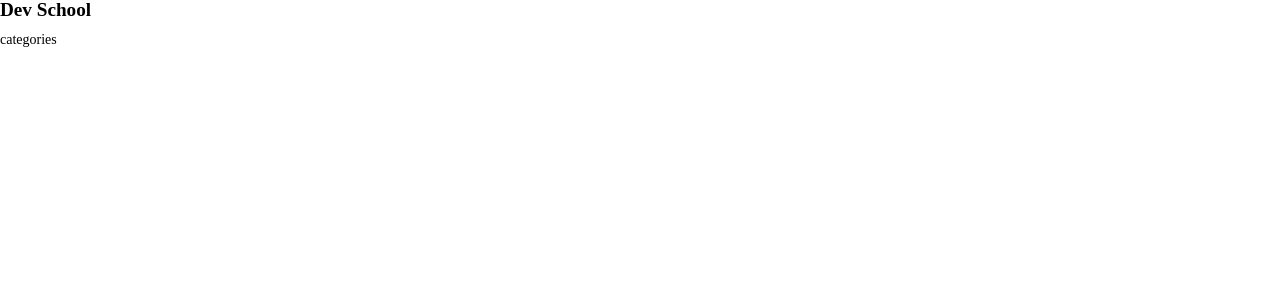
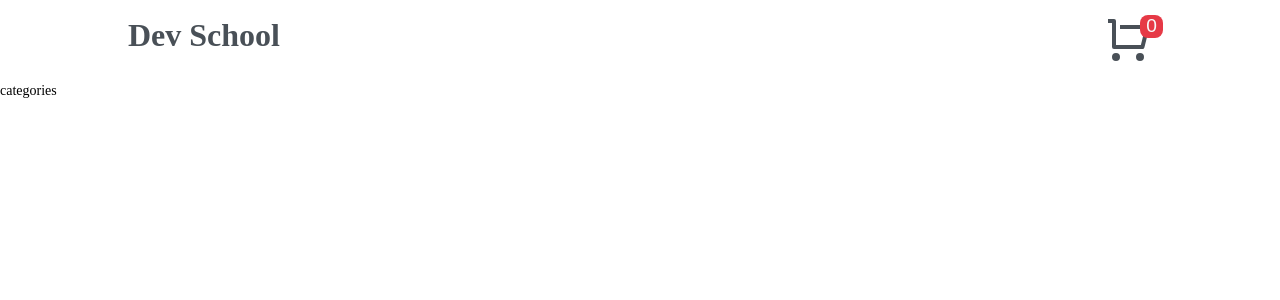
Before and after one commit to brunosm16/dev-school, a React (Create React App) app: page / in a window 1280 px wide. Shown: the top 300 px of the page. Built offline with nearby package versions, Linux system fonts and the light colour scheme.

Commit message:
Navbar and CartButtonIcon implemented.

```diff
--- a/src/components/CartButtonIcon/CartButtonIcon.jsx
+++ b/src/components/CartButtonIcon/CartButtonIcon.jsx
@@ -1,5 +1,25 @@
 import React from 'react';
+import PropTypes from 'prop-types';
+import { RiShoppingCartLine } from 'react-icons/ri';
+import Button from '../UI/Button/Button';
+import styles from './CartButtonIcon.module.scss';
 
-const CartButtonIcon = () => <div>cart button icon</div>;
+const CartButtonIcon = ({ quantity }) => (
+	<Button cssClass={styles['cart-btn-container']}>
+		<RiShoppingCartLine className={styles.icon} />
+
+		<div className={styles.quantity}>
+			<span>{quantity}</span>
+		</div>
+	</Button>
+);
+
+CartButtonIcon.defaultProps = {
+	quantity: 0,
+};
+
+CartButtonIcon.propTypes = {
+	quantity: PropTypes.number,
+};
 
 export default CartButtonIcon;
--- /dev/null
+++ b/src/components/CartButtonIcon/CartButtonIcon.module.scss
@@ -0,0 +1,31 @@
+@import '../../styles/variables';
+@import '../../styles/mixins';
+
+.cart-btn-container {
+	position: relative;
+	background: transparent;
+	border: none;
+
+	.icon {
+		@include transition-pointer($transition);
+		font-size: 3rem;
+		color: $color-primary-2;
+
+		&:hover {
+			color: $color-primary-3;
+		}
+	}
+
+	.quantity {
+		position: absolute;
+		@include flex-center(center);
+		left: 75%;
+		top: 0%;
+		background: $color-red-1;
+		width: 23px;
+		height: 23px;
+		border-radius: 8px;
+		font-size: 1.2rem;
+		color: $color-white-1;
+	}
+}
--- a/src/components/Layout/Layout.module.scss
+++ b/src/components/Layout/Layout.module.scss
@@ -1,4 +1,4 @@
 .layout {
-    width: 100vh;
+    width: 100vw;
     height: 100vh;
 }
--- a/src/components/Navbar/Navbar.jsx
+++ b/src/components/Navbar/Navbar.jsx
@@ -1,11 +1,17 @@
+import { Link } from 'react-router-dom';
+import CartButtonIcon from '../CartButtonIcon/CartButtonIcon';
 import styles from './Navbar.module.scss';
 
 const Navbar = () => (
 	<header>
 		<div className={styles.navbar}>
-			<h3 className={styles.brand}>dev school</h3>
+			<h2 className={styles.brand}>
+				<Link to="/" className={styles.link}>
+					dev school
+				</Link>
+			</h2>
 
-			{/* <CartButtonIcon /> */}
+			<CartButtonIcon />
 		</div>
 	</header>
 );
--- a/src/components/Navbar/Navbar.module.scss
+++ b/src/components/Navbar/Navbar.module.scss
@@ -0,0 +1,24 @@
+@import '../../styles/variables';
+@import '../../styles/mixins';
+
+header {
+	@include flex-center(center);
+	width: 100%;
+	height: 5rem;
+
+	.navbar {
+		@include flex-center();
+		width: 80%;
+
+		.brand {
+			.link {
+				@include transition-pointer($transition);
+				color: $color-primary-2;
+
+				&:hover {
+					color: $color-primary-3;
+				}
+			}
+		}
+	}
+}
--- /dev/null
+++ b/src/components/UI/Button/Button.jsx
@@ -0,0 +1,28 @@
+import PropTypes from 'prop-types';
+import styles from './Button.module.scss';
+
+const Button = ({ isSubmit, onClick, cssClass, children }) => (
+	<button
+		type={isSubmit ? 'submit' : 'button'}
+		onClick={onClick}
+		className={`${styles.button} ${cssClass}`}
+	>
+		{children}
+	</button>
+);
+
+export default Button;
+
+Button.defaultProps = {
+	isSubmit: true,
+	onClick: () => {},
+	cssClass: '',
+	children: {},
+};
+
+Button.propTypes = {
+	isSubmit: PropTypes.bool,
+	onClick: PropTypes.func,
+	cssClass: PropTypes.string,
+	children: PropTypes.node,
+};
--- /dev/null
+++ b/src/components/UI/Button/Button.module.scss
@@ -0,0 +1,5 @@
+.button {
+    outline:none;
+    text-transform: capitalize;
+    cursor: pointer;
+}
--- /dev/null
+++ b/src/styles/_mixins.scss
@@ -0,0 +1,10 @@
+@mixin flex-center($justify: space-between) {
+	display: flex;
+	justify-content: $justify;
+	align-items: center;
+}
+
+@mixin transition-pointer($transition: all 0.3 ease-in-out) {
+	transition: $transition;
+	cursor: pointer;
+}
--- a/src/styles/_variables.scss
+++ b/src/styles/_variables.scss
@@ -44,11 +44,11 @@ $spacing: 0.15rem;
   Colors
 =======================
 */
-$color-primary-1: #212529;
-$color-primary-2: #343a40;
-$color-primary-3: #495057;
-$color-primary-4: #6c757d;
-$color-primary-5: #adb5bd;
+$color-primary-1: #293241;
+$color-primary-2: #495057;
+$color-primary-3: #6c757d;
+$color-primary-4: #adb5bd;
+$color-primary-5: #f5f3f4;
 $color-white-1: #f8f9fa;
 $color-white-2: #e9ecef;
 $color-grey: #adb5bd;
```
